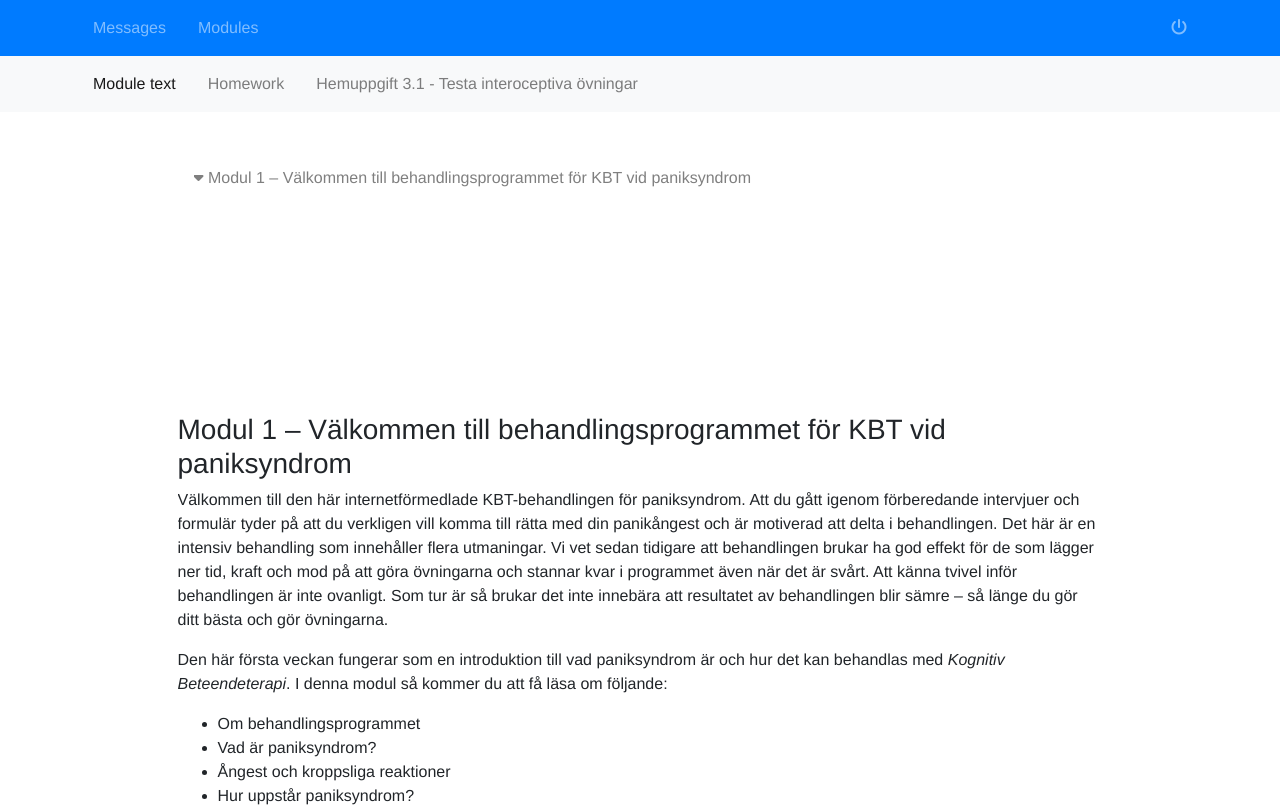
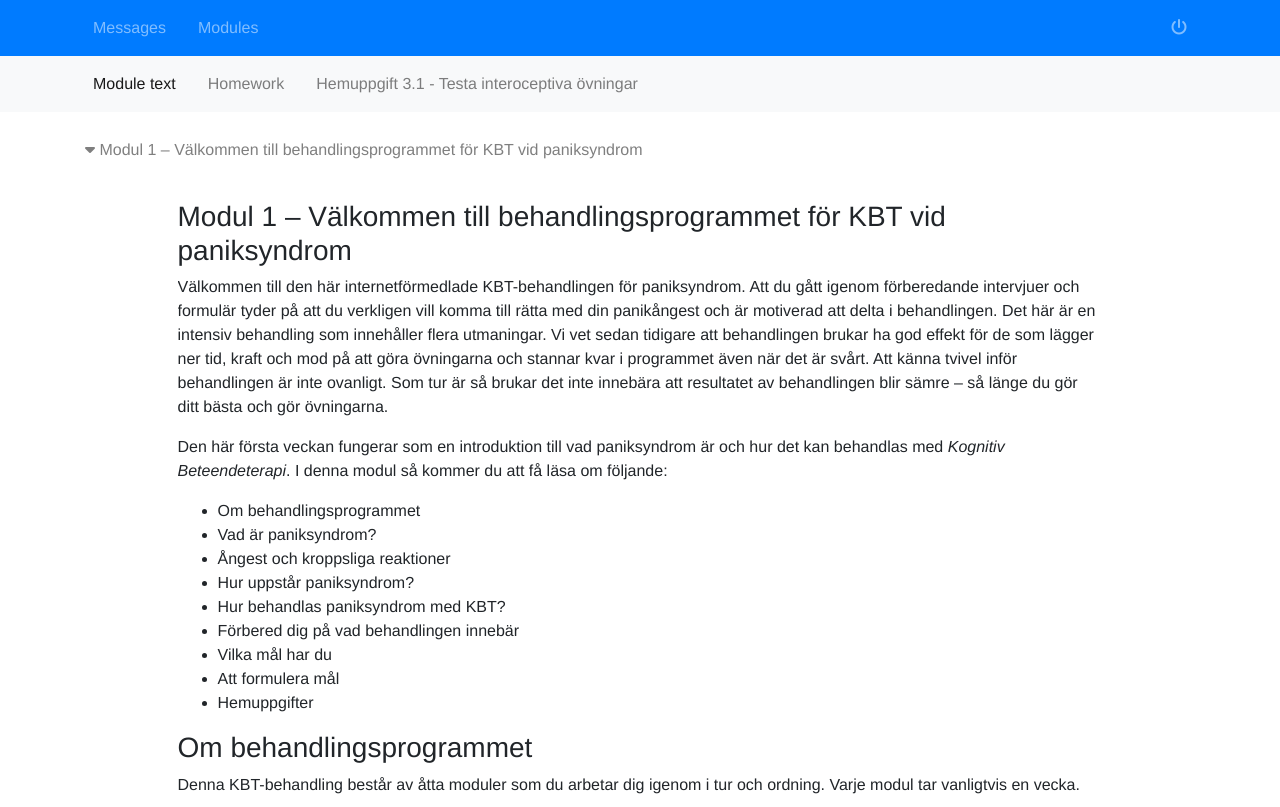
Before and after one commit to brjann/re-frame-interop-onload, a plain HTML site: page resources/templates/test.html in a window 1280 px wide. Drawn offline with nearby package versions, Linux system fonts and the light colour scheme.

Commit message:
Module navbar now in top-nav div and scrollspy still works!

```diff
--- a/resources/templates/test.html
+++ b/resources/templates/test.html
@@ -114,12 +114,8 @@
                 </div>
             </nav>
         </div>
-    </div>
-
+        <nav id="module-navbar" class="navbar navbar-light bg-faded">
             <div class="container">
-        <div class="row no-gutters">
-            <div class="col col-lg-10 offset-lg-1">
-                <nav id="module-navbar" class="navbar navbar-light bg-faded" style="margin-top: 150px">
                 <div class="navbar-nav">
                     <div class="dropdown">
                         <a class="nav-link dropdown-toggle" data-toggle="dropdown" href="#" role="button"
@@ -131,7 +127,14 @@
                         </div>
                     </div>
                 </div>
+            </div>
         </nav>
+
+    </div>
+
+    <div class="container">
+        <div class="row no-gutters">
+            <div class="col col-lg-10 offset-lg-1">
 
                 <div class="module" id="module-3980" style="margin-top: 200px">
                     <div id="module-text" data-data-name="modultext1e" class="treatment-content main-text form">
```
Lines whose indentation alone changed are shown as unchanged.
